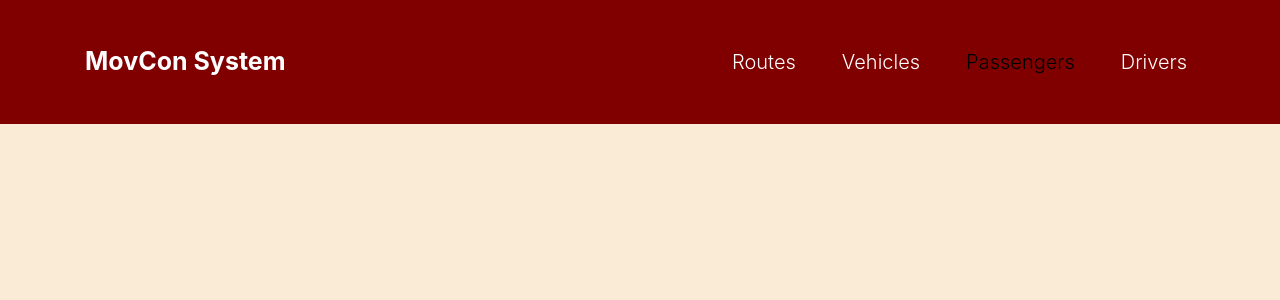
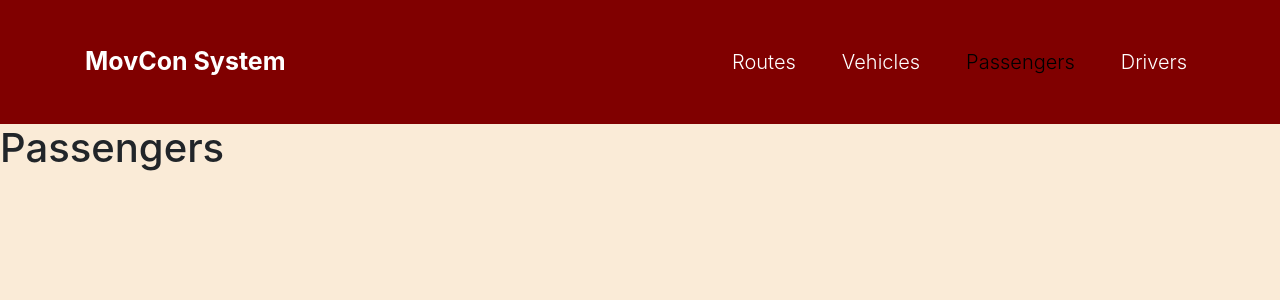
Before and after one commit to mashm3ll0w/phase-3-ip-frontend, a React (Create React App) app: page /passengers in a window 1280 px wide. Shown: the top 300 px of the page. Built offline with nearby package versions, Linux system fonts and the light colour scheme.

Commit message:
Created the Passengers component and /passengers route

```diff
--- a/src/components/App.js
+++ b/src/components/App.js
@@ -3,6 +3,7 @@ import HomePage from "./HomePage";
 import { Routes, Route } from "react-router-dom";
 import RouteDetails from "./RouteDetails";
 import Vehicles from "./Vehicles";
+import Passengers from "./Passengers";
 
 export default function App() {
   return (
@@ -12,6 +13,7 @@ export default function App() {
         <Route path="/" element={<HomePage />} />
         <Route path="/routes/:id" element={<RouteDetails />} />
         <Route path="/vehicles" element={<Vehicles />} />
+        <Route path="/passengers" element={<Passengers />} />
       </Routes>
     </div>
   );
--- /dev/null
+++ b/src/components/Passengers.js
@@ -0,0 +1,5 @@
+export default function Passengers(){
+    return (
+        <h1>Passengers</h1>
+    )
+}
```
